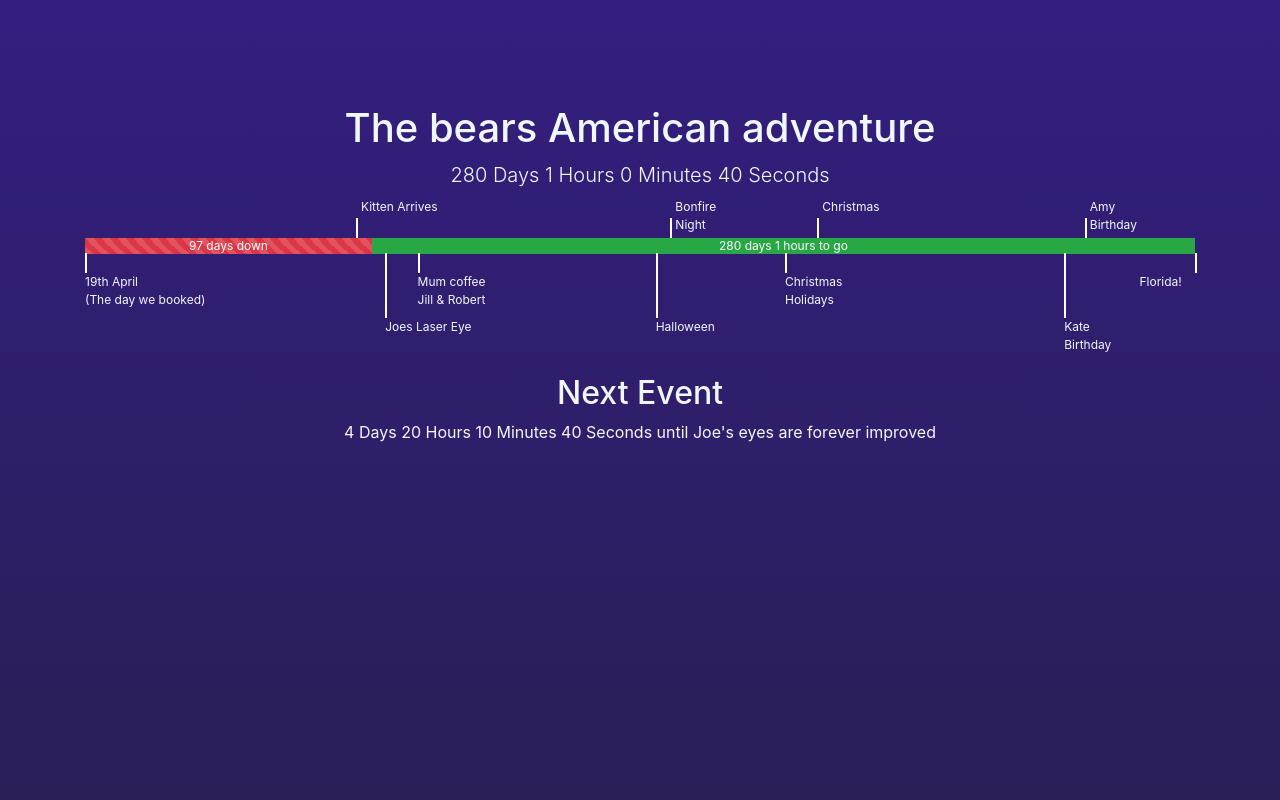
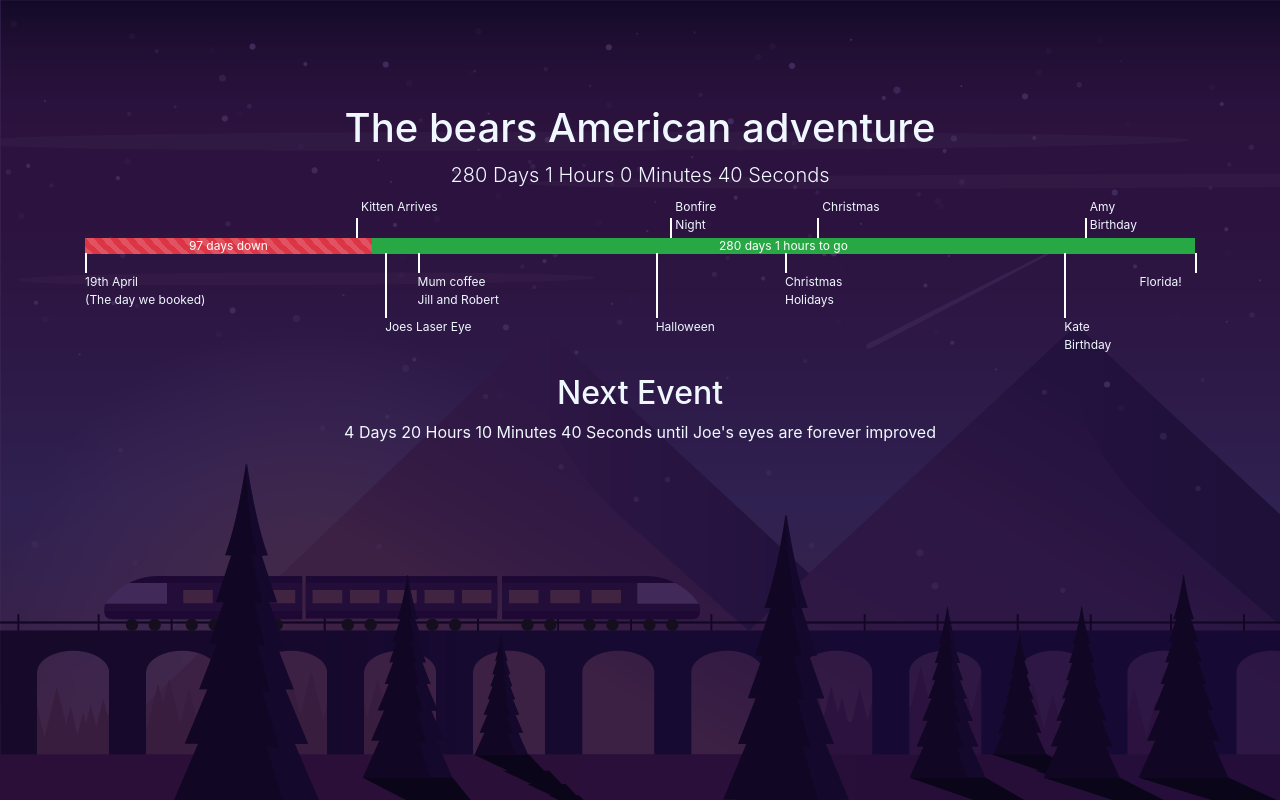
Before and after one commit to Yunojoe/countdown, a website: page index.html in a window 1280 px wide. Drawn offline with Linux system fonts and the light colour scheme.

Commit message:
added background

```diff
--- a/index.html
+++ b/index.html
@@ -109,8 +109,8 @@
       body {
         padding-top: 54px;
         background: #41295a;  /* fallback for old browsers */
-        background: -webkit-linear-gradient(to top, #262042, #341e80);  /* Chrome 10-25, Safari 5.1-6 */
-        background: linear-gradient(to top, #2b1e56, #341e80); /* W3C, IE 10+/ Edge, Firefox 16+, Chrome 26+, Opera 12+, Safari 7+ */
+        background-image: url(img/bg1.png);
+          background-blend-mode: multiply;
           height: 100%;
           color: aliceblue
       }
@@ -156,7 +156,7 @@
 				<div class="tag downmore eye">Joes Laser Eye</div>
 
 			<div class="line down jill"></div>
-			<div class="tag down jill">Mum coffee <br>Jill & Robert</div>
+			<div class="tag down jill">Mum coffee <br>Jill and Robert</div>
 
 			<div class="line downmore halloween"></div>
 			<div class="tag downmore halloween">Halloween</div>
```
Also changed, not shown: img/D_01.svg (added), img/bg1.png (added).
